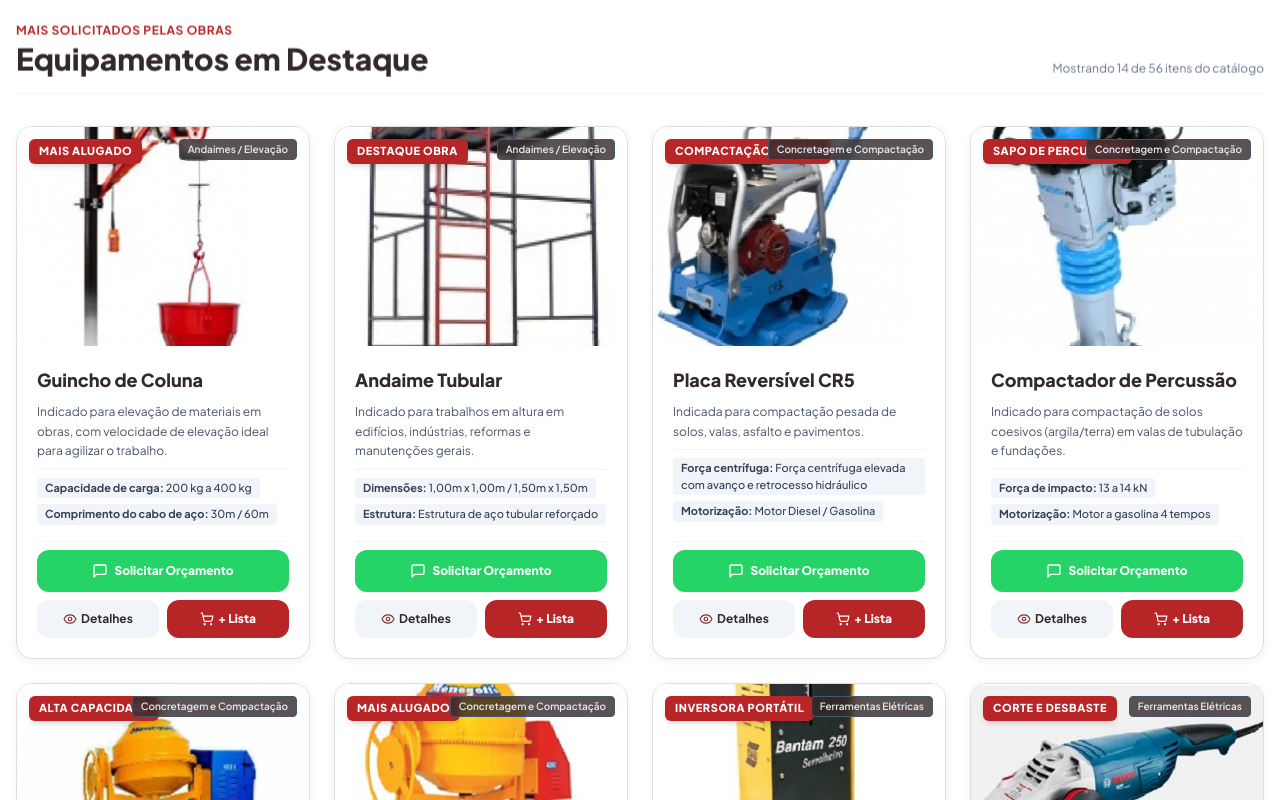
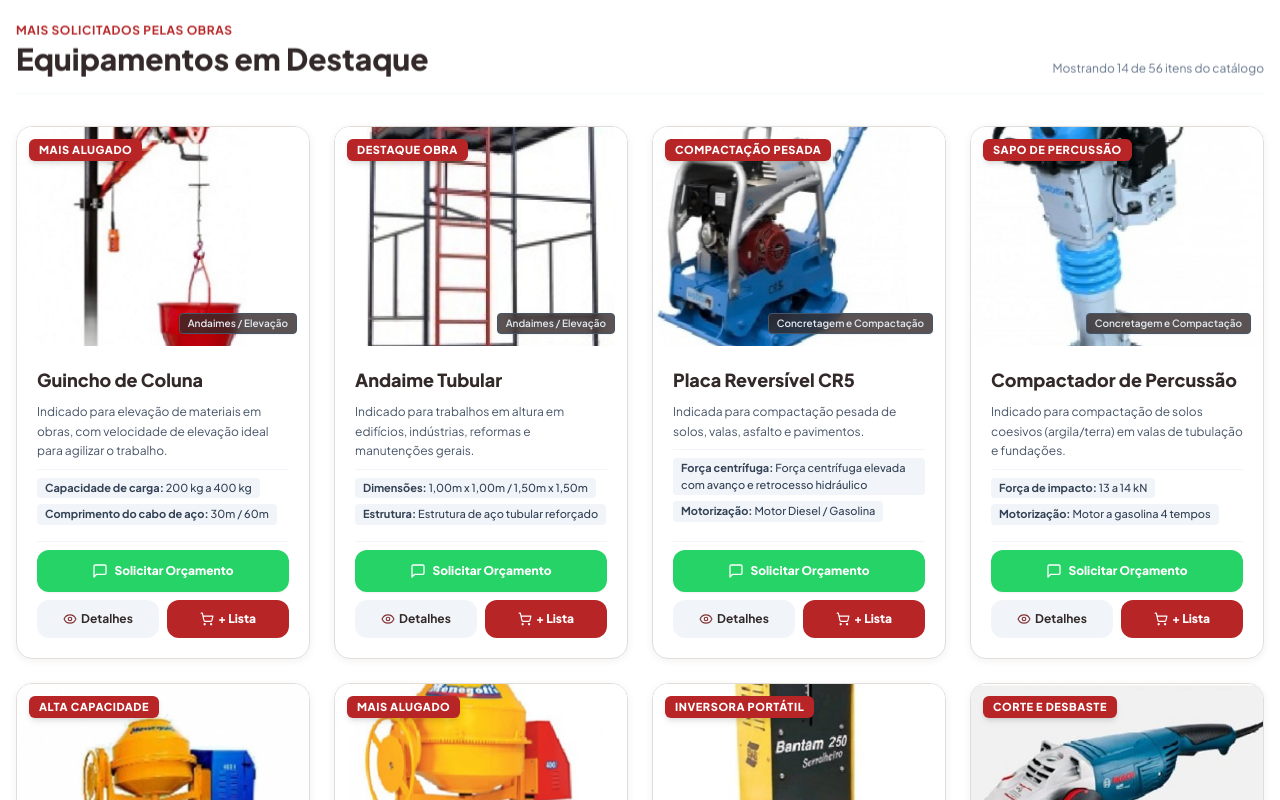
Before and after one commit to gabrielph1x/pilarequipamentos, a React (Vite) app: page / in a window 1280 px wide. Shown: the part 2240-3040 px from the top of the page. Built offline with nearby package versions, Linux system fonts and the light colour scheme.

Commit message:
Commitadao

```diff
--- a/src/components/ProductCard.jsx
+++ b/src/components/ProductCard.jsx
@@ -48,14 +48,18 @@ export default function ProductCard({ product }) {
           loading="lazy"
         />
 
-        {/* Tag / Badge no topo do card */}
+        {/* Badge Vermelha de Destaque no Canto Superior Esquerdo */}
         {product.tag && (
-          <span className="absolute top-3 left-3 bg-pilar-red text-white text-[11px] font-extrabold uppercase px-2.5 py-1 rounded-md shadow-md tracking-wider">
+          <span className="absolute top-3 left-3 z-10 bg-pilar-red text-white text-[11px] font-extrabold uppercase px-2.5 py-1 rounded-md shadow-md tracking-wider leading-tight max-w-[80%] pointer-events-none">
             {product.tag}
           </span>
         )}
 
-        <span className="absolute top-3 right-3 bg-pilar-charcoal/80 backdrop-blur-sm text-slate-200 text-[10px] font-semibold px-2 py-0.5 rounded border border-slate-600">
+        {/* Badge Cinza da Categoria no Canto Inferior Direito */}
+        <span
+          className="absolute bottom-3 right-3 z-10 bg-pilar-charcoal/80 backdrop-blur-sm text-slate-200 text-[10px] font-semibold px-2 py-0.5 rounded border border-slate-600 max-w-[85%] truncate pointer-events-none shadow-sm"
+          title={product.categoryName}
+        >
           {product.categoryName}
         </span>
       </div>
```
Also changed, not shown: 5 other files (tests, documents, lock files or other folders).
